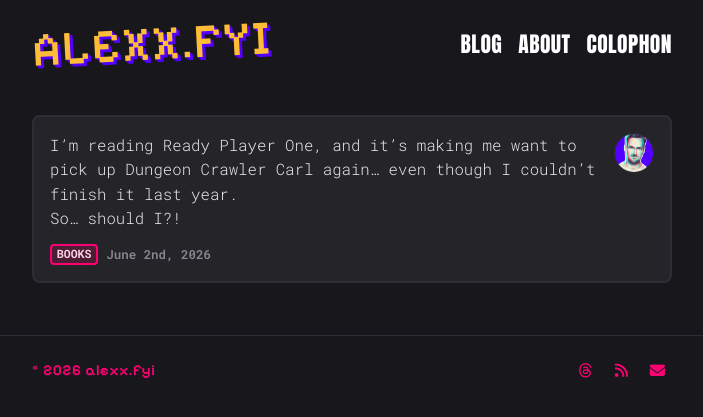
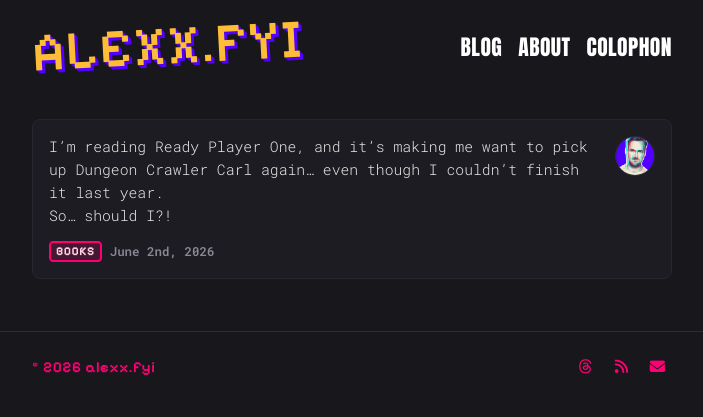
Before and after one commit to Alxndrrr/alexx.fyi, a Jekyll site: the page built from _posts/2026-06-02-should-i-re-start-dungeon-crawler-carl.md, in a window 1280 px wide. Shown: the top 417 px of the page, without its empty margins (288-991 px from the left). Built offline with Jekyll 4.4.1, drawn with Linux system fonts in a browser that asks for light colours; some web fonts are replaced.

Commit message:
Update _alexx.scss

```diff
--- a/_sass/_alexx.scss
+++ b/_sass/_alexx.scss
@@ -89,7 +89,7 @@ img {
   color: var(--color-accent-yellow);
   display: inline-block;
   font-family: var(--font-site);
-  font-size: clamp(1.9rem, 10vw, 3rem);
+  font-size: clamp(2.15rem, 11vw, 3.4rem);
   font-weight: 400;
   letter-spacing: 0.03em;
   line-height: 0.9;
@@ -199,8 +199,8 @@ img {
 }
 
 .micro-box {
-  background: var(--color-panel-soft);
-  border: 2px solid var(--color-line);
+  background: #1d1c22;
+  border: 1px solid #282631;
   border-radius: 8px;
   display: grid;
   gap: 0.75rem;
@@ -226,7 +226,7 @@ img {
 .micro-box__content {
   color: var(--color-ink);
   font-family: var(--font-micro);
-  font-size: 0.98rem;
+  font-size: 0.92rem;
   font-weight: 300;
   letter-spacing: 0;
   line-height: 1.55;
@@ -242,14 +242,6 @@ img {
   flex-wrap: wrap;
   gap: 0.5rem;
   justify-content: flex-start;
-}
-
-.micro-box__meta .tag-list li,
-.post-card__micro-meta .tag-list li {
-  font-family: var(--font-micro);
-  font-size: 0.72rem;
-  letter-spacing: 0;
-  line-height: 1.1;
 }
 
 .micro-box__date {
@@ -372,8 +364,8 @@ img {
 }
 
 .post-card--micro {
-  background: var(--color-panel-soft);
-  border: 2px solid var(--color-line);
+  background: #1d1c22;
+  border: 1px solid #282631;
   border-radius: 8px;
   padding: 1rem;
 }
@@ -413,7 +405,7 @@ img {
 .post-card__micro-content {
   color: var(--color-ink);
   font-family: var(--font-micro);
-  font-size: 0.95rem;
+  font-size: 0.9rem;
   font-weight: 300;
   letter-spacing: 0;
   line-height: 1.55;
```
